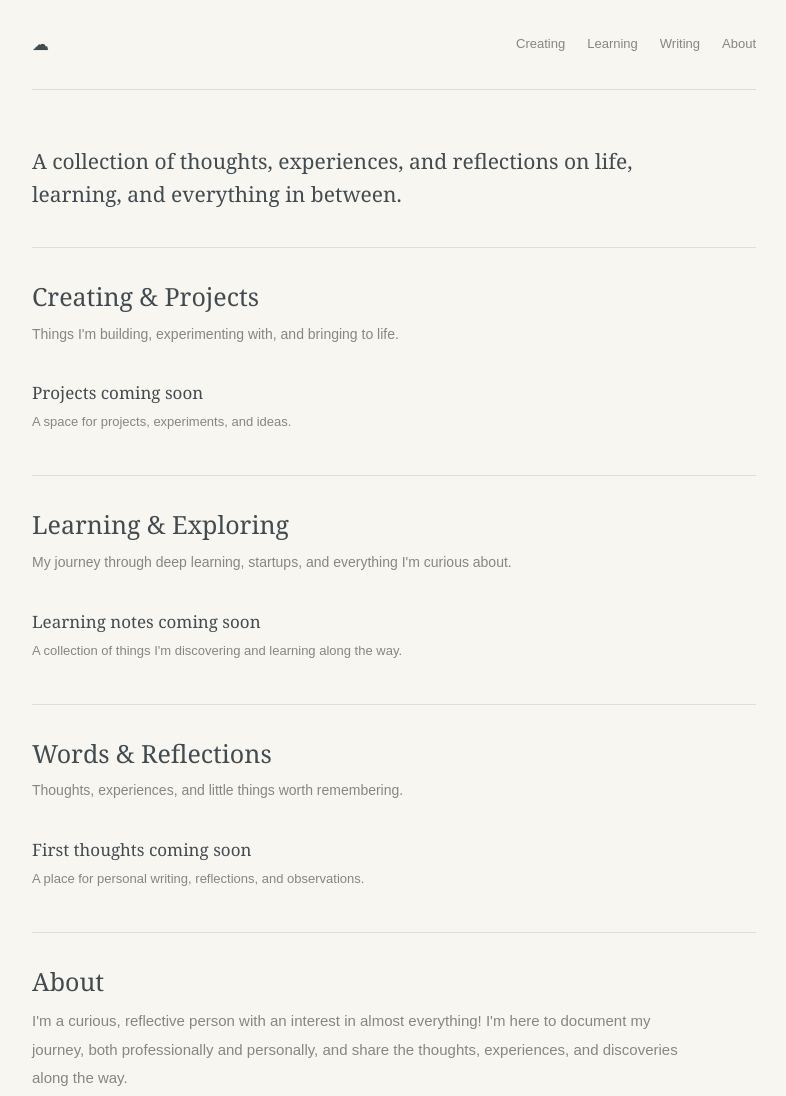
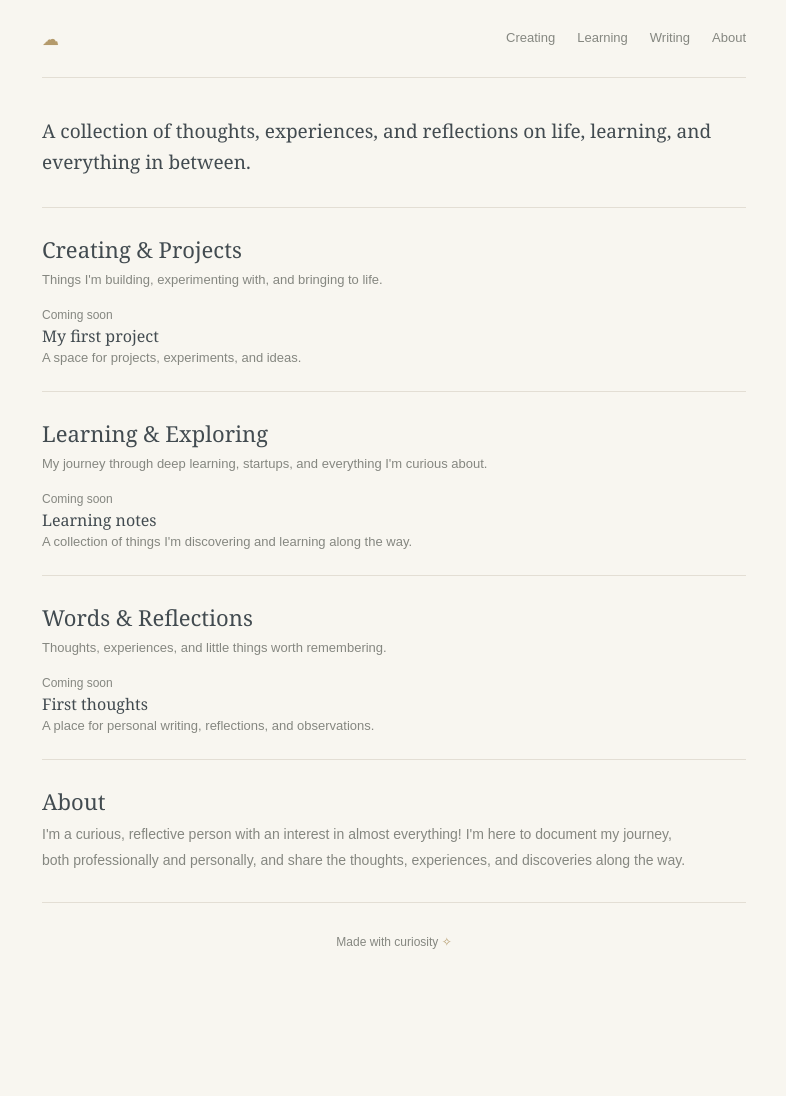
Before and after one commit to Arlimmi/my-website, a plain HTML site: page index.html in a window 1280 px wide. Shown: the top 1096 px of the page, without its empty margins (246-1032 px from the left). After the commit the page ends 982 px from the top, so only its background shows below. Drawn offline with Linux system fonts and the light colour scheme.

Commit message:
Refine styles and layout in index.html
Adjusted various styles and layout properties for better presentation. Updated navigation, section, and footer styles.

```diff
--- a/index.html
+++ b/index.html
@@ -1,9 +1,11 @@
 
 <!DOCTYPE html>
 <html lang="en">
+
 <head>
     <meta charset="UTF-8">
     <meta name="viewport" content="width=device-width, initial-scale=1.0">
+
     <title>My Little Corner</title>
 
     <style>
@@ -31,20 +33,22 @@
             background: var(--cloud);
             color: var(--ink);
             font-family: Arial, sans-serif;
-            line-height: 1.7;
+            line-height: 1.6;
         }
 
         .container {
-            max-width: 780px;
+            max-width: 760px;
             margin: 0 auto;
             padding: 0 28px;
         }
+
+        /* Navigation */
 
         nav {
             display: flex;
             justify-content: space-between;
             align-items: center;
-            padding: 30px 0;
+            padding: 25px 0;
             border-bottom: 1px solid var(--line);
             gap: 20px;
         }
@@ -52,9 +56,8 @@
         .logo {
             font-family: Georgia, serif;
             font-size: 17px;
-            color: var(--ink);
+            color: var(--gold);
             text-decoration: none;
-            white-space: nowrap;
         }
 
         nav div {
@@ -74,75 +77,95 @@
             color: var(--gold);
         }
 
+        /* Introduction */
+
         .intro {
-            padding: 55px 0 35px;
+            padding: 38px 0 30px;
             font-family: Georgia, serif;
-            font-size: 21px;
+            font-size: 19px;
             line-height: 1.6;
             max-width: 680px;
             color: var(--ink);
         }
 
+        /* Sections */
+
         section {
-            padding: 27px 0;
+            padding: 24px 0;
             border-top: 1px solid var(--line);
+            scroll-margin-top: 20px;
         }
 
         section h2 {
             font-family: Georgia, serif;
-            font-size: 25px;
+            font-size: 22px;
             font-weight: normal;
-            margin-bottom: 5px;
+            margin-bottom: 3px;
         }
 
         .section-description {
             color: var(--muted);
-            font-size: 14px;
-            margin-bottom: 18px;
+            font-size: 13px;
+            margin-bottom: 15px;
         }
 
-        .item {
-            padding: 15px 0;
-            border-bottom: 1px solid var(--line);
+        /* Blog entries */
+
+        .entry {
+            margin-bottom: 17px;
         }
 
-        .item:last-child {
-            border-bottom: none;
+        .entry:last-child {
+            margin-bottom: 0;
         }
 
-        .item h3 {
-            font-family: Georgia, serif;
-            font-size: 17px;
-            font-weight: normal;
-            margin-bottom: 3px;
+        .entry-date {
+            display: block;
+            color: var(--muted);
+            font-size: 12px;
+            margin-bottom: 0;
         }
 
-        .item p {
+        .entry h3 {
+            font-family: Georgia, serif;
+            font-size: 16px;
+            font-weight: normal;
+            line-height: 1.4;
+            margin: 0;
+        }
+
+        .entry h3 a {
+            color: var(--ink);
+            text-decoration: none;
+            transition: color 0.2s;
+        }
+
+        .entry h3 a:hover {
+            color: var(--gold);
+        }
+
+        .entry p {
             color: var(--muted);
             font-size: 13px;
+            line-height: 1.5;
+            margin: 0;
         }
 
-        .item a {
-            color: var(--gold);
-            text-decoration: none;
-            font-size: 13px;
-        }
-
-        .item a:hover {
-            text-decoration: underline;
-        }
+        /* About */
 
         .about-text {
             max-width: 650px;
-            font-size: 15px;
-            line-height: 1.9;
+            font-size: 14px;
+            line-height: 1.8;
             color: var(--muted);
         }
 
+        /* Footer */
+
         footer {
             text-align: center;
-            padding: 35px 0;
-            margin-top: 10px;
+            padding: 30px 0;
+            margin-top: 5px;
             border-top: 1px solid var(--line);
             color: var(--muted);
             font-size: 12px;
@@ -152,11 +175,14 @@
             color: var(--gold);
         }
 
+        /* Mobile */
+
         @media (max-width: 600px) {
+
             nav {
                 flex-direction: column;
                 align-items: flex-start;
-                gap: 15px;
+                gap: 13px;
             }
 
             nav div {
@@ -164,19 +190,27 @@
             }
 
             .intro {
-                padding: 38px 0 28px;
-                font-size: 19px;
+                padding: 30px 0 25px;
+                font-size: 18px;
             }
 
             section {
-                padding: 23px 0;
+                padding: 21px 0;
+            }
+
+            section h2 {
+                font-size: 21px;
             }
         }
+
     </style>
 </head>
 
 <body>
+
     <div class="container">
+
+        <!-- Navigation -->
 
         <nav>
             <a href="#" class="logo">☁</a>
@@ -189,48 +223,94 @@
             </div>
         </nav>
 
+
+        <!-- Introduction -->
+
         <div class="intro">
             A collection of thoughts, experiences, and reflections on life,
             learning, and everything in between.
         </div>
 
+
+        <!-- Creating & Projects -->
+
         <section id="creating">
+
             <h2>Creating & Projects</h2>
+
             <p class="section-description">
                 Things I'm building, experimenting with, and bringing to life.
             </p>
 
-            <div class="item">
-                <h3>Projects coming soon</h3>
-                <p>A space for projects, experiments, and ideas.</p>
+            <div class="entry">
+                <span class="entry-date">Coming soon</span>
+
+                <h3>
+                    <a href="#">My first project</a>
+                </h3>
+
+                <p>
+                    A space for projects, experiments, and ideas.
+                </p>
             </div>
+
         </section>
 
+
+        <!-- Learning & Exploring -->
+
         <section id="learning">
+
             <h2>Learning & Exploring</h2>
+
             <p class="section-description">
                 My journey through deep learning, startups, and everything I'm curious about.
             </p>
 
-            <div class="item">
-                <h3>Learning notes coming soon</h3>
-                <p>A collection of things I'm discovering and learning along the way.</p>
+            <div class="entry">
+                <span class="entry-date">Coming soon</span>
+
+                <h3>
+                    <a href="#">Learning notes</a>
+                </h3>
+
+                <p>
+                    A collection of things I'm discovering and learning along the way.
+                </p>
             </div>
+
         </section>
 
+
+        <!-- Words & Reflections -->
+
         <section id="writing">
+
             <h2>Words & Reflections</h2>
+
             <p class="section-description">
                 Thoughts, experiences, and little things worth remembering.
             </p>
 
-            <div class="item">
-                <h3>First thoughts coming soon</h3>
-                <p>A place for personal writing, reflections, and observations.</p>
+            <div class="entry">
+                <span class="entry-date">Coming soon</span>
+
+                <h3>
+                    <a href="#">First thoughts</a>
+                </h3>
+
+                <p>
+                    A place for personal writing, reflections, and observations.
+                </p>
             </div>
+
         </section>
 
+
+        <!-- About -->
+
         <section id="about">
+
             <h2>About</h2>
 
             <p class="about-text">
@@ -239,12 +319,17 @@
                 and personally, and share the thoughts, experiences, and
                 discoveries along the way.
             </p>
+
         </section>
+
+
+        <!-- Footer -->
 
         <footer>
             Made with curiosity <span>✧</span>
         </footer>
 
     </div>
+
 </body>
 </html>
```
